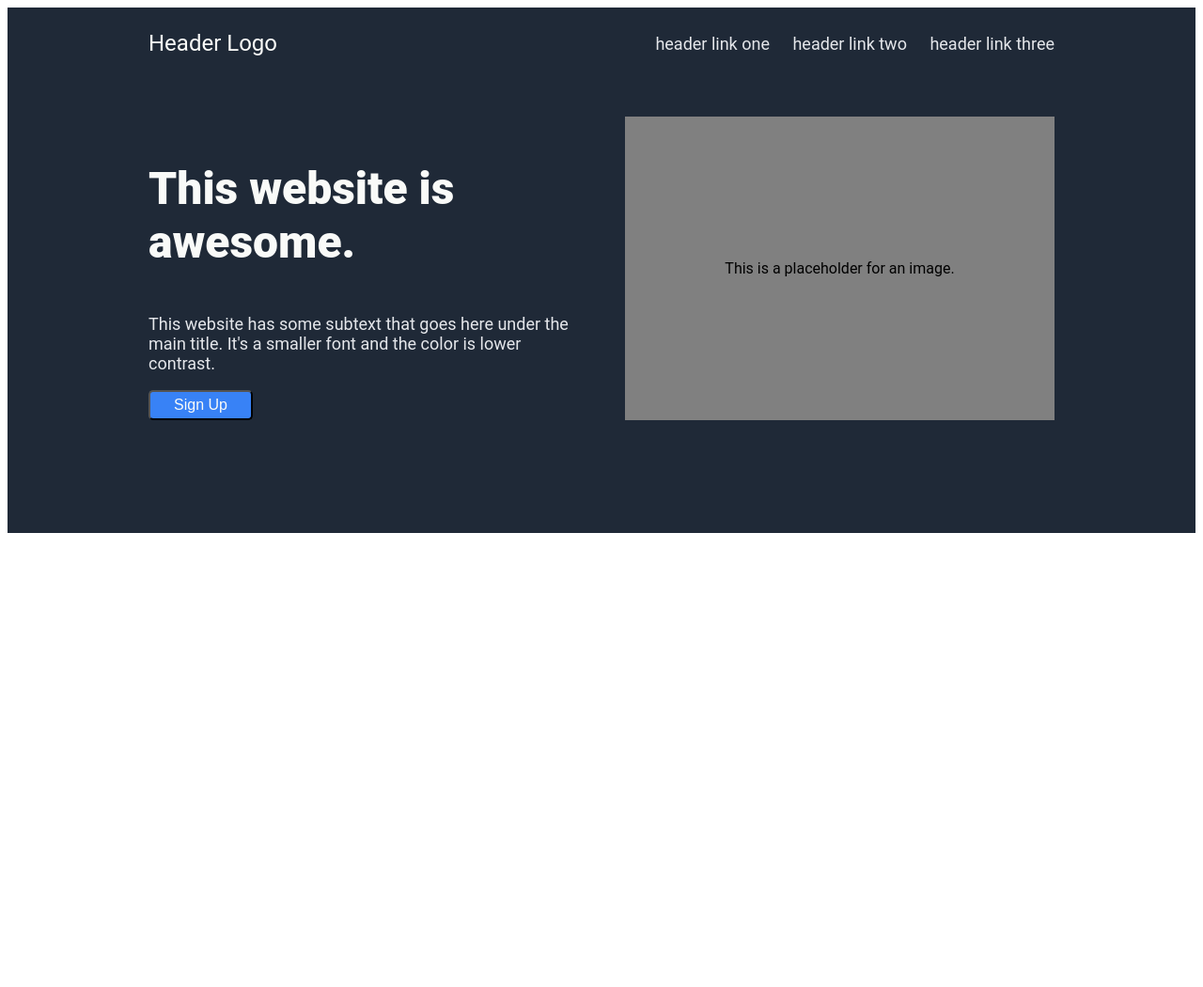
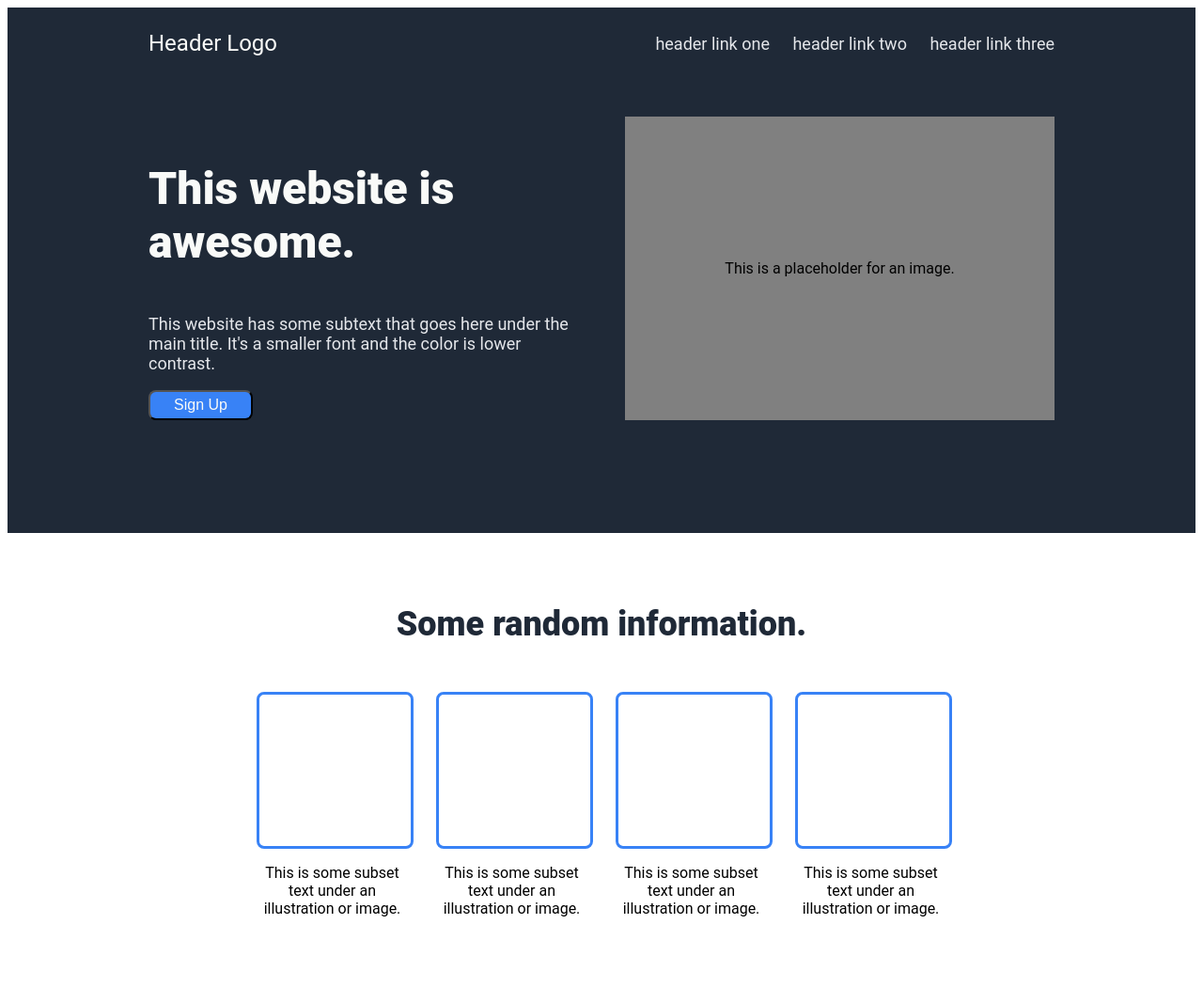
Before and after one commit to jstobni/odin-landing-page, a plain HTML site: page index.html in a window 1280 px wide. Shown: the whole page at 94% size. Before the commit the page ends 800 px from the top, so only its background shows below. Drawn offline with Linux system fonts and the light colour scheme.

Commit message:
Added an additional information section.

```diff
--- a/index.html
+++ b/index.html
@@ -31,5 +31,28 @@
                 </div>
             </div>
         </div>
+        <div class="additional-information">
+            <div class="information-heading">
+                <p>Some random information.</p>
+            </div>
+            <div class="information-body">
+                <div class="information-container">
+                    <div class="information"></div>
+                    <p>This is some subset text under an illustration or image.</p>
+                </div>
+                <div class="information-container">
+                    <div class="information"></div>
+                    <p>This is some subset text under an illustration or image.</p>
+                </div>
+                <div class="information-container">
+                    <div class="information"></div>
+                    <p>This is some subset text under an illustration or image.</p>
+                </div>
+                <div class="information-container">
+                    <div class="information"></div>
+                    <p>This is some subset text under an illustration or image.</p>
+                </div>
+            </div>
+        </div>
     </body>
 </html>
--- a/styles.css
+++ b/styles.css
@@ -59,7 +59,7 @@ body {
 .cta-button {
     background-color: #3882F6;
     color: #F9FAF8;
-    border-radius: 5px;
+    border-radius: 8px;
     padding: 5px 25px;
     font-size: 16px;
 }
@@ -75,3 +75,32 @@ body {
     align-items: center;
     justify-content: center;
 }
+
+.additional-information {
+    text-align: center;
+    padding: 40px 250px;
+}
+
+.information-heading {
+    font-size: 36px;
+    font-weight: 900;
+    color: #1F2937;
+}
+
+.information-body {
+    display: flex;
+    align-items: center;
+}
+
+.information-container {
+    margin: 15px;
+}
+
+.information {
+    flex: 1;
+    border: 3px solid #3882F6;
+    border-radius: 8px;
+    aspect-ratio: 1/1;
+    width: 100%;
+    max-height: 100%;
+}
```
